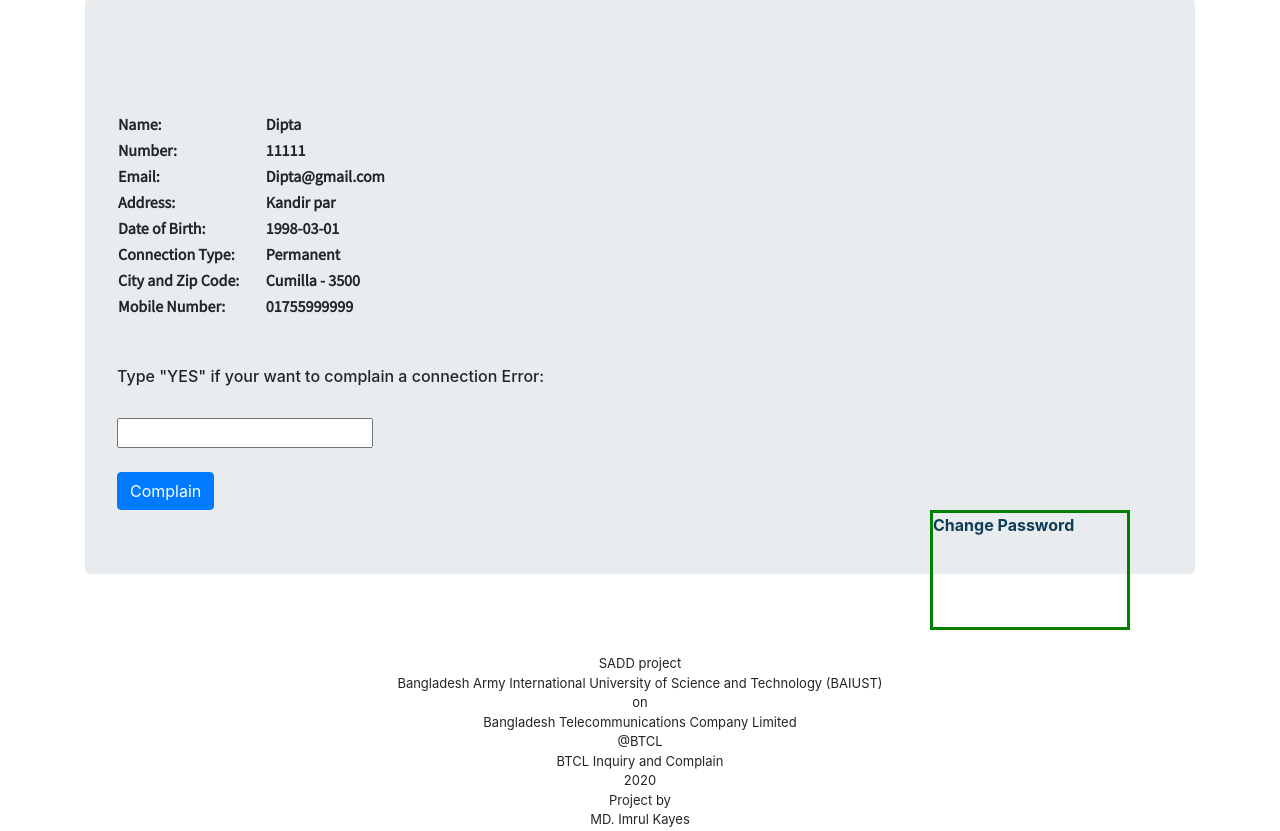
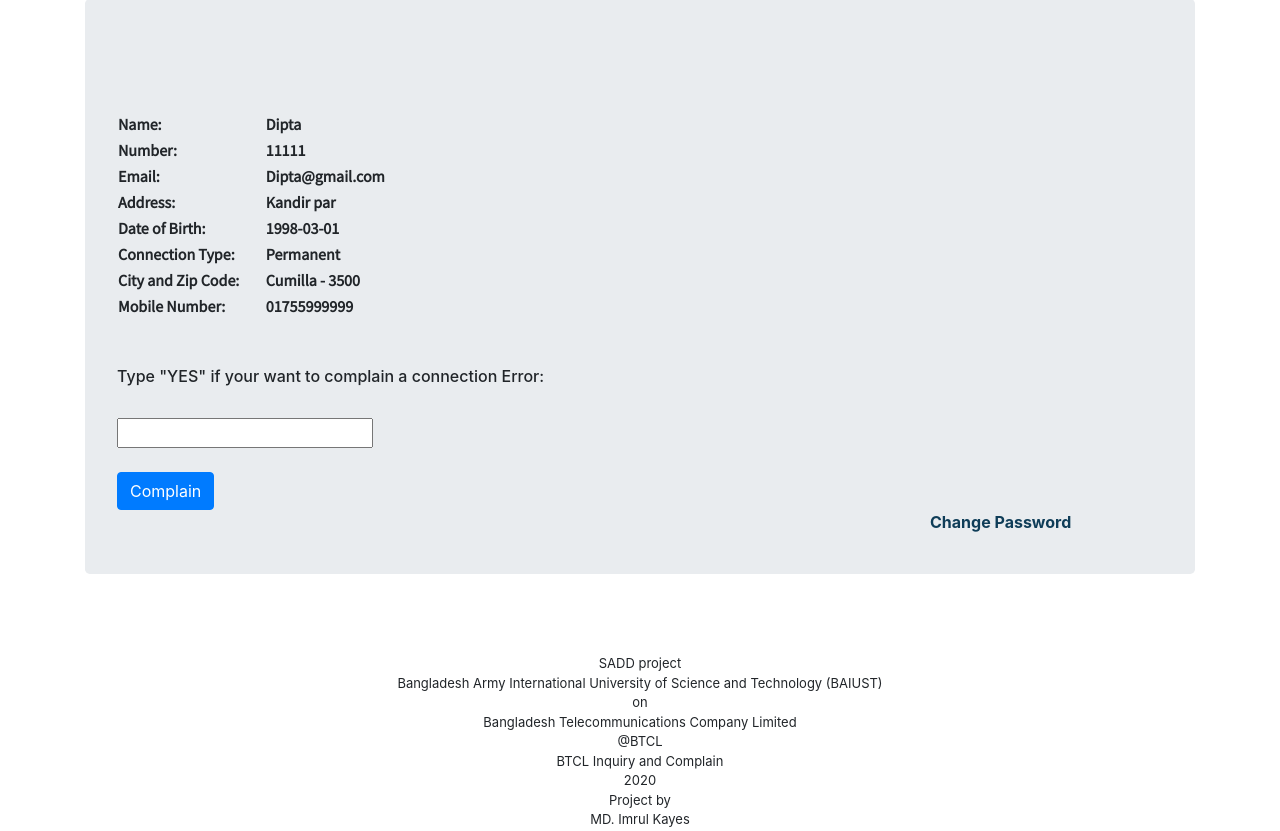
Before and after one commit to mdiktushar/BTCL-inquiry-and-Company, a PHP site: page /home.php in a window 1280 px wide. Shown: the part 73-904 px from the top of the page. Run offline with PHP 8.4, Linux system fonts and the light colour scheme; a user stored in the database is signed in; data comes from the database, SQL or seed files in the repository.

Commit message:
commit-2 23/12/2020

```diff
--- a/Customer Site/css/style2.css
+++ b/Customer Site/css/style2.css
@@ -20,8 +20,6 @@
     right: 150px;
     width: 200px;
     height: 120px;
-    border: 3px solid green;
-
 }
 
 a:hover {
--- a/Office Site/css/style2.css
+++ b/Office Site/css/style2.css
@@ -20,8 +20,6 @@
     right: 150px;
     width: 200px;
     height: 120px;
-    border: 3px solid green;
-
 }
 
 a:hover {
```
